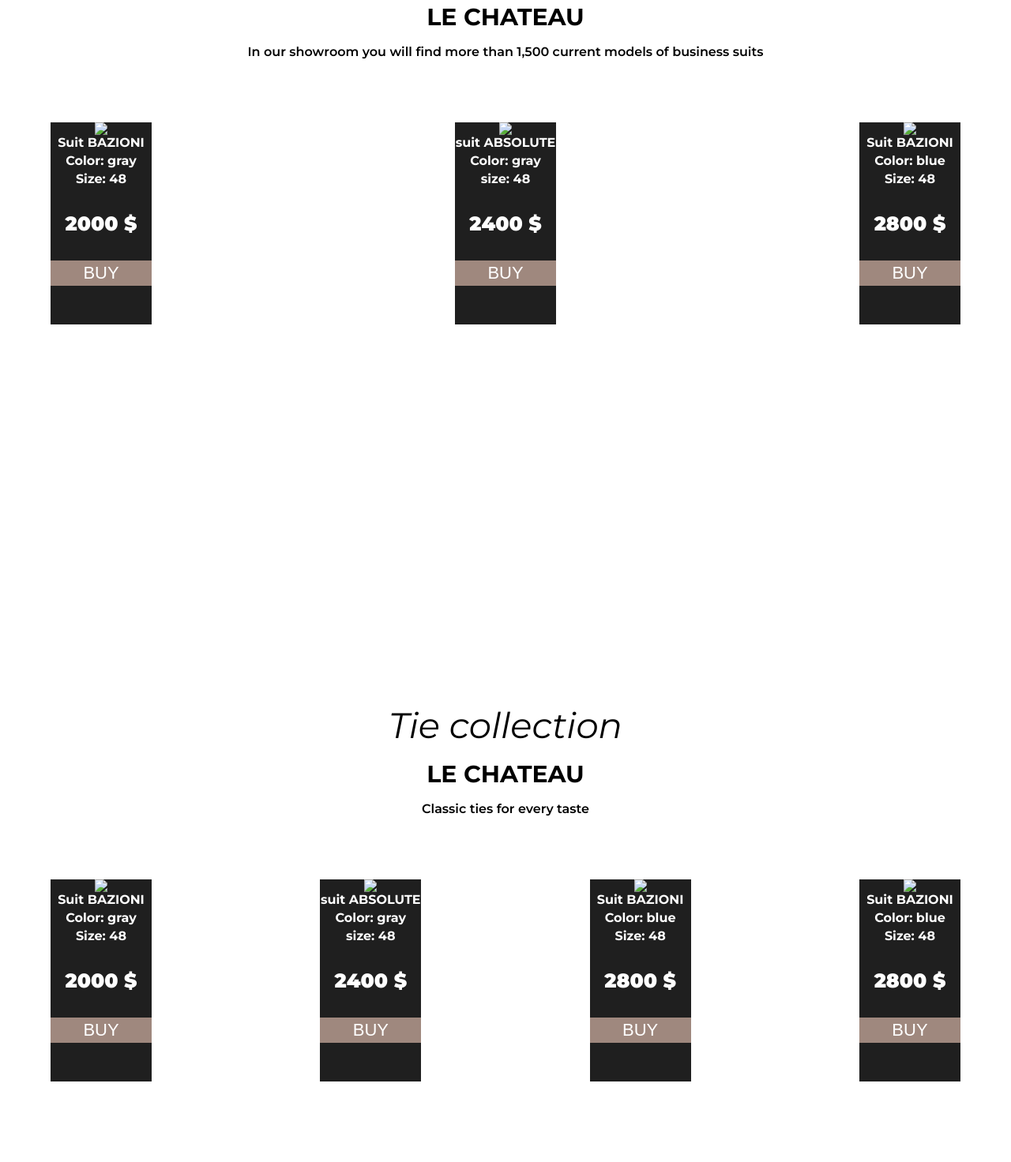
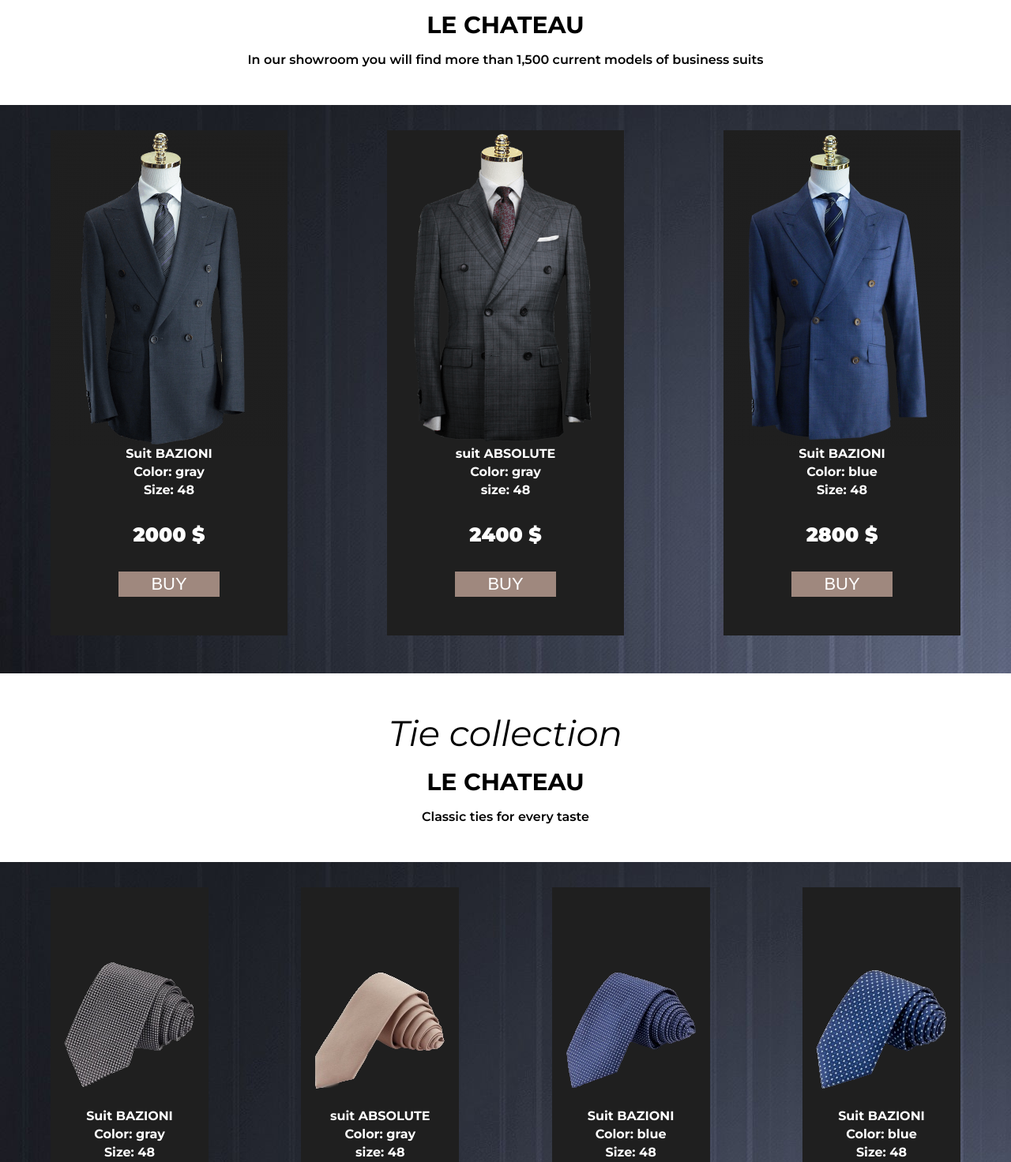
Before and after one commit to Maksim198407/costume-store, a plain HTML site: page index.html in a window 1280 px wide. Shown: the part 906-2378 px from the top of the page at 79% size. Drawn offline with Linux system fonts and the light colour scheme; the site is published under a folder, as on GitHub Pages, so addresses that start at the root find nothing.

Commit message:
second commit

```diff
--- a/index.html
+++ b/index.html
@@ -19,7 +19,7 @@
           Online store of men's suits <br />
           We work in Astana and travel to the regions
         </div>
-        <div><img src="/img/logo.png" alt="none" /></div>
+        <div><img src="./img/logo.png" alt="none" /></div>
       </div>
       <section class="links">
         <div>Catalog</div>
@@ -67,7 +67,7 @@
         <div class="fon">
           <div class="kost_cart_insaid">
             <div class="cart">
-              <img src="/img/kost1.png" />
+              <img src="./img/kost1.png" />
               <div class="cart_fon">
                 <div class="cart_fon_text">
                   <div>Suit BAZIONI</div>
@@ -79,7 +79,7 @@
               </div>
             </div>
             <div class="cart">
-              <img src="/img/kost2.png" />
+              <img src="./img/kost2.png" />
               <div class="cart_fon">
                 <div class="cart_fon_text">
                   <div>suit ABSOLUTE</div>
@@ -91,7 +91,7 @@
               </div>
             </div>
             <div class="cart">
-              <img src="/img/kost3.png" />
+              <img src="./img/kost3.png" />
               <div class="cart_fon">
                 <div class="cart_fon_text">
                   <div>Suit BAZIONI</div>
@@ -117,7 +117,7 @@
       <div class="fon">
         <div class="kost_cart_insaid">
           <div class="cart">
-            <img src="/img/gal.png" />
+            <img src="./img/gal.png" />
             <div class="cart_fon">
               <div class="cart_fon_text">
                 <div>Suit BAZIONI</div>
@@ -129,7 +129,7 @@
             </div>
           </div>
           <div class="cart">
-            <img src="/img/gal2.png" />
+            <img src="./img/gal2.png" />
             <div class="cart_fon">
               <div class="cart_fon_text">
                 <div>suit ABSOLUTE</div>
@@ -141,7 +141,7 @@
             </div>
           </div>
           <div class="cart">
-            <img src="/img/gal3.png" />
+            <img src="./img/gal3.png" />
             <div class="cart_fon">
               <div class="cart_fon_text">
                 <div>Suit BAZIONI</div>
@@ -153,7 +153,7 @@
             </div>
           </div>
           <div class="cart">
-            <img src="/img/gal4.png" />
+            <img src="./img/gal4.png" />
             <div class="cart_fon">
               <div class="cart_fon_text">
                 <div>Suit BAZIONI</div>
--- a/style.css
+++ b/style.css
@@ -53,7 +53,7 @@ body {
   gap: 1.5rem;
 }
 .kost {
-  background-image: url(/img/fon.webp);
+  background-image: url(./img/fon.webp);
   height: 40rem;
   width: 100%;
   padding: 8rem 0px 0px 5rem;
@@ -159,12 +159,12 @@ body {
   align-items: center;
 }
 .cart_section {
-  background-image: url(/img/cartfon.jpg);
+  background-image: url(./img/cartfon.jpg);
   width: 100%;
   height: 20rem;
 }
 .fon {
-  background-image: url(/img/foncart.jpg);
+  background-image: url(./img/foncart.jpg);
   width: 100%;
   height: 45rem;
 }
```
